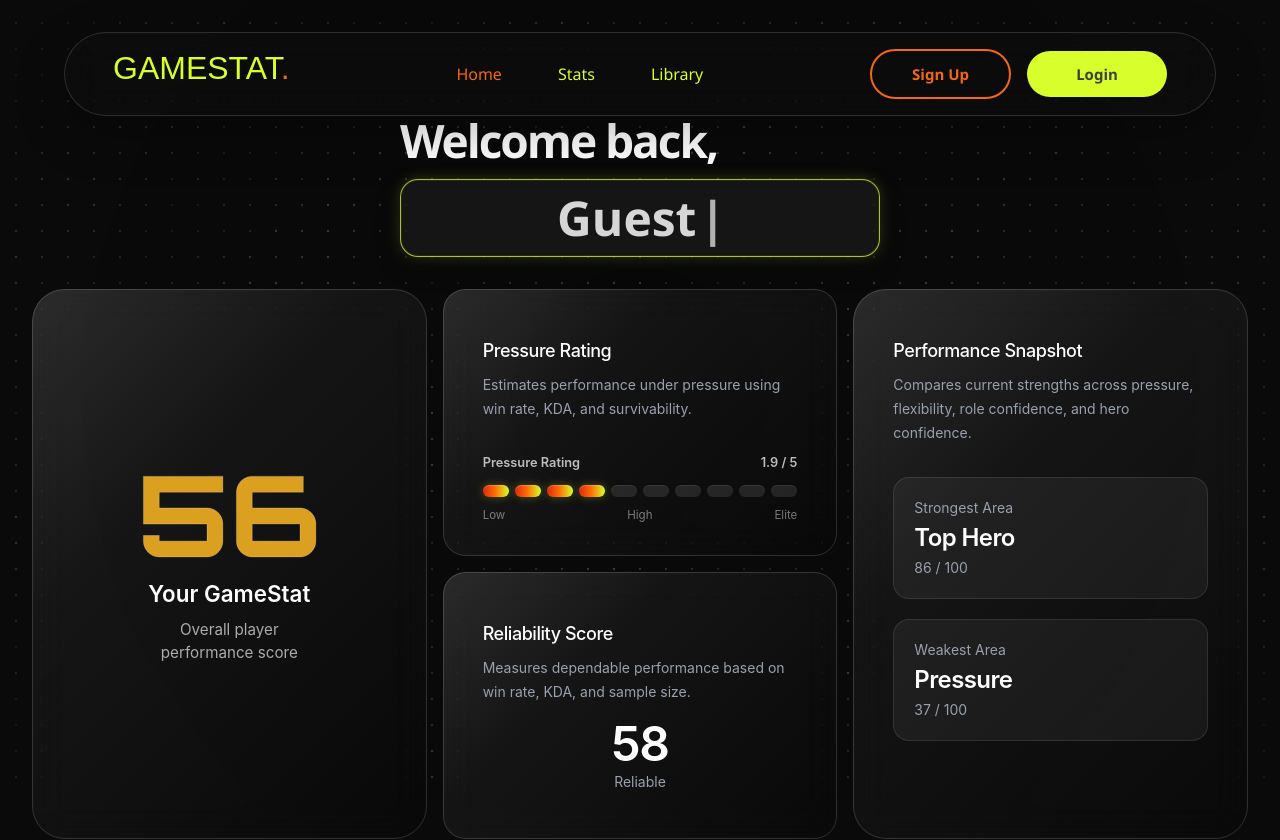
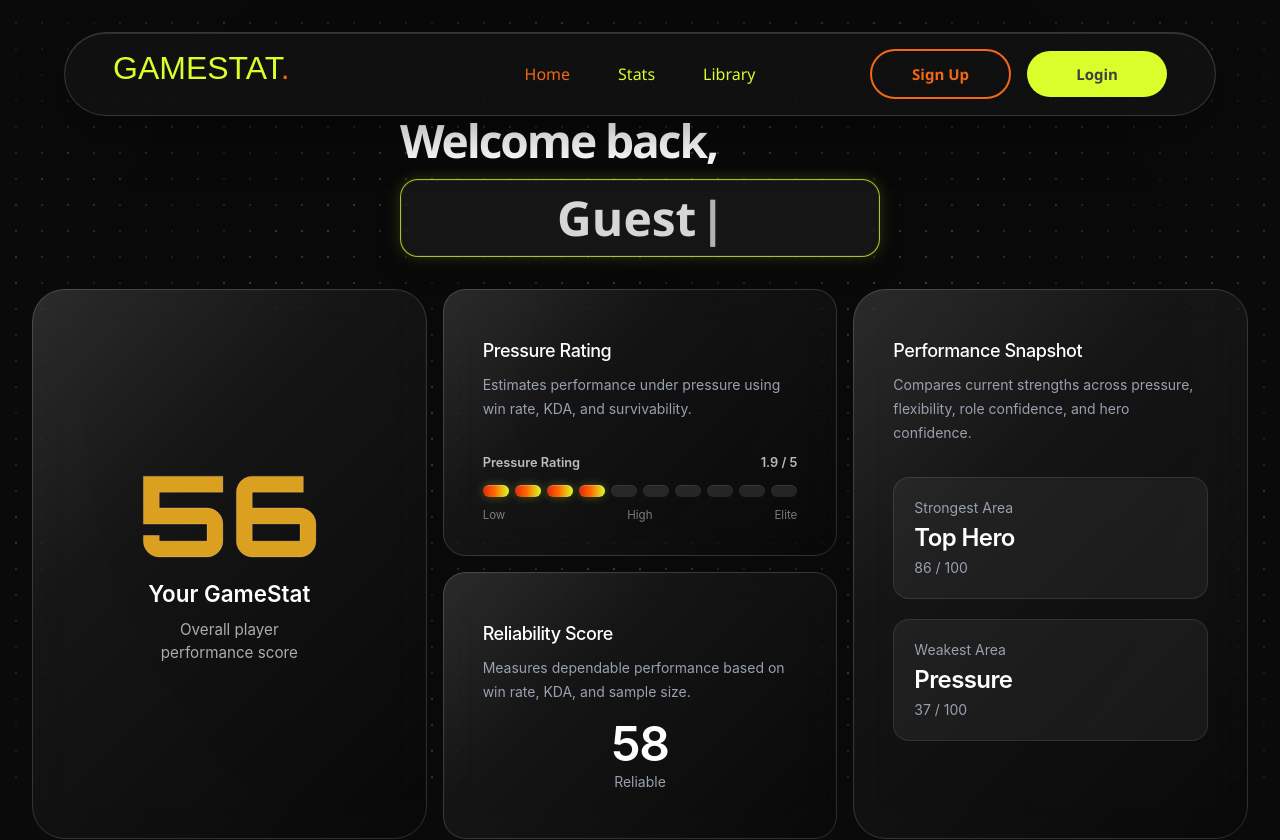
Before and after one commit to isaiahpng/master-stat-dashboard, a React (Vite) app in the folder gamerstat/: page / in a window 1280 px wide. Shown: the top 840 px of the page. Built offline with nearby package versions, Linux system fonts and the light colour scheme.

Commit message:
Navbar Hotfix

```diff
--- a/gamerstat/frontend/src/components/Navbar.css
+++ b/gamerstat/frontend/src/components/Navbar.css
@@ -131,3 +131,38 @@
         margin: 2rem auto;
     }
 }
+
+.navbar {
+    background: rgba(28, 28, 28, 0.42);
+    backdrop-filter: blur(22px) saturate(160%);
+    -webkit-backdrop-filter: blur(22px) saturate(160%);
+
+    border: 1px solid rgba(255, 255, 255, 0.16);
+    box-shadow:
+        0 18px 50px rgba(0, 0, 0, 0.35),
+        inset 0 1px 0 rgba(255, 255, 255, 0.12);
+}
+
+@media (min-width: 900px) {
+    .navbar {
+        display: grid;
+        grid-template-columns: 1fr auto 1fr;
+        align-items: center;
+    }
+
+    .navbar-logo {
+        justify-self: start;
+    }
+
+    .navbar-links {
+        justify-self: center;
+        display: flex;
+        align-items: center;
+        justify-content: center;
+        gap: 3rem;
+    }
+
+    .navbar-actions {
+        justify-self: end;
+    }
+}
```
